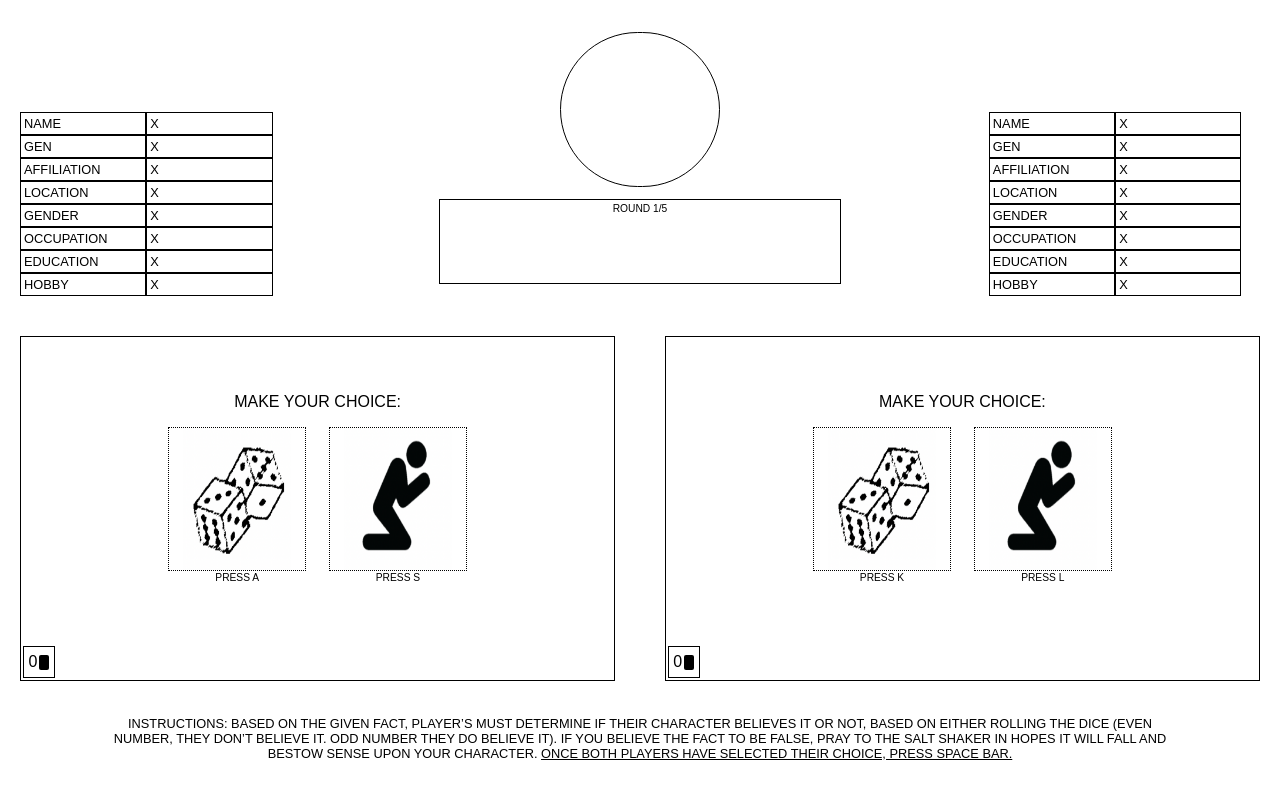
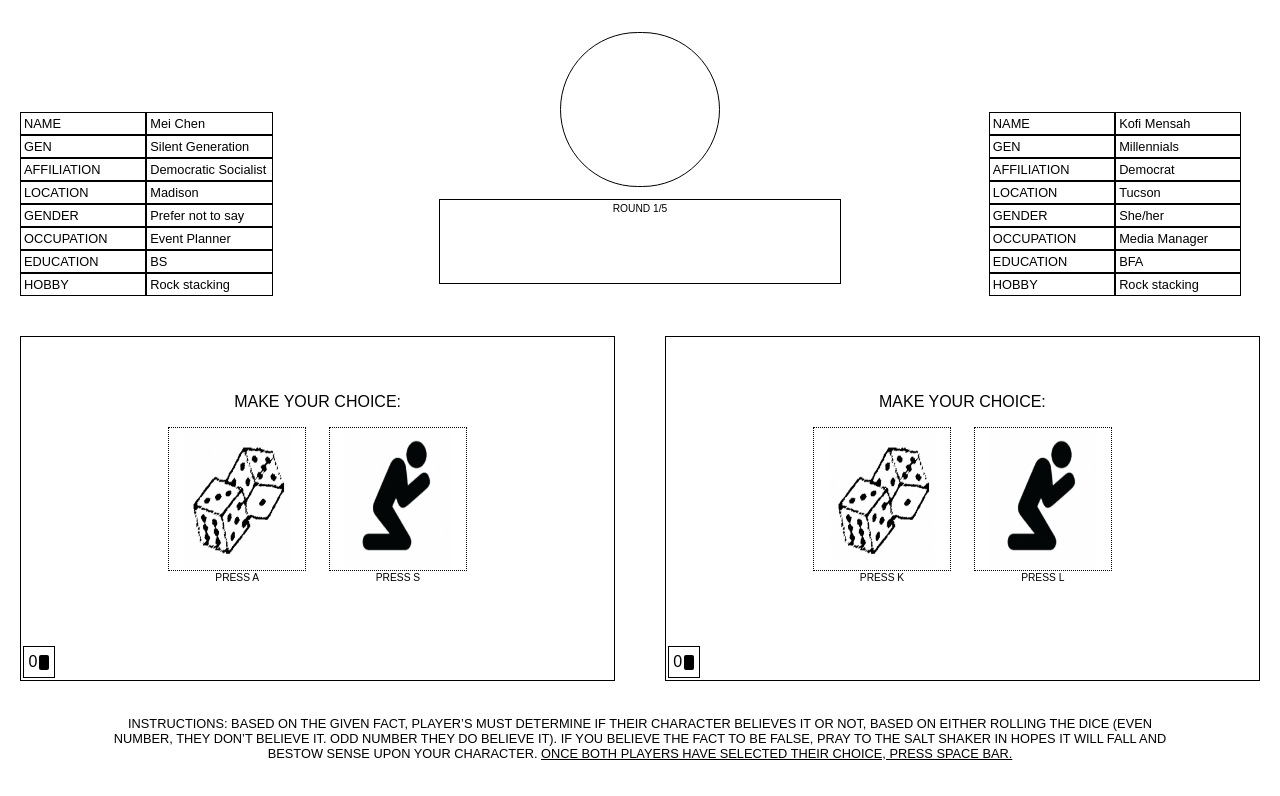
Before and after one commit to altrs/disinfo, a plain HTML site: page index.html in a window 1280 px wide. Drawn offline with Linux system fonts and the light colour scheme.

Commit message:
generatePlayers

```diff
--- a/index.html
+++ b/index.html
@@ -55,35 +55,35 @@
 			<div id="player2">
 				<div>
 					<p>NAME</p>
-					<p id="name1">X</p>
+					<p id="name2">X</p>
 				</div>
 				<div>
 					<p>GEN</p>
-					<p id="gen1">X</p>
+					<p id="gen2">X</p>
 				</div>
 				<div>
 					<p>AFFILIATION</p>
-					<p id="aff1">X</p>
+					<p id="aff2">X</p>
 				</div>
 				<div>
 					<p>LOCATION</p>
-					<p id="loc1">X</p>
+					<p id="loc2">X</p>
 				</div>
 				<div>
 					<p>GENDER</p>
-					<p id="gender1">X</p>
+					<p id="gender2">X</p>
 				</div>
 				<div>
 					<p>OCCUPATION</p>
-					<p id="occ1">X</p>
+					<p id="occ2">X</p>
 				</div>
 				<div>
 					<p>EDUCATION</p>
-					<p id="edu1">X</p>
+					<p id="edu2">X</p>
 				</div>
 				<div>
 					<p>HOBBY</p>
-					<p id="hobby1">X</p>
+					<p id="hobby2">X</p>
 				</div>
 			</div>
 		</div>
@@ -131,5 +131,6 @@
 
 	</div>
 
+<script src="script.js"></script>
 </body>
 </html>
--- a/script.js
+++ b/script.js
@@ -1,3 +1,24 @@
+let names = ['Oliver Anderson', 'Maya Rodriguez', 'Ethan Bennett','Mason Wright', 'Evelyn Hayes', 'Alexander Kim', 'Kofi Mensah', 'Mei Chen', 'Aisha Khan', 'Lars Andersen', 'Sophie Müller', 'Valentina Carter', 'Matias Perez', 'Liam Foster'];
+let generations = ['Silent Generation', 'Baby Boomer', 'Generation X', 'Millennials', 'Generation Z'];
+let affilations = ['Democrat', 'Republican', 'Libertarian', 'Green Party', 'Constitution Party', 'Socialist', 'Democratic Socialist', 'Independent'];
+let locations = ['Boise', 'Savannah','Anchorage', 'Wichita', 'Providence', 'Tucson', 'Omaha', 'Birmingham','Madison', 'Spokane', 'Baton Rouge', 'Fargo', 'Columbia', 'Eugene','Springfield'];
+let genders = ['She/her', 'She/they', 'He/him', 'He/they', 'She/He', 'She/He/They', 'They/them', 'Prefer not to say'];
+let occupations = ['Graphic Designer','Paramedic','Archaeologist','Financial Analyst','Chef', 'Librarian', 'Software Engineer','Event Planner','Welder','Speech Therapist', 'Media Manager','Astronomer', 'Electrician', 'Fitness Trainer', 'Pediatric Nurse'];
+let educations = ['HS Diploma', 'BA', 'BFA', 'BS', 'MFA', 'PhD', 'MD'];
+let hobbies = ['Gardening', 'Walking around', 'Sun Bathing', 'Taxidermy', 'Eavesdropping', 'Tennis', 'Chasing cats', 'Diving', 'Barbecuing', 'Hacking', 'Hoola hooping', 'Rock stacking', 'Karaoke', 'Playing monopoly', 'Mushroom foraging'];
+let charTraits = ['name', 'gen','aff','loc','gender','occ','edu','hobby'];
+let allArrays = [names, generations, affilations, locations, genders, occupations, educations, hobbies];
+
 function generatePlayers(){
+	for(let i=0; i<8; i++){
+		let ct1 = document.getElementById(charTraits[i] + '1');
+		let ct2 = document.getElementById(charTraits[i] + '2');
+		let currentArray = allArrays[i];
+		let randomElement1 = currentArray[Math.floor(Math.random() * currentArray.length)];
+		let randomElement2 = currentArray[Math.floor(Math.random() * currentArray.length)];
+		ct1.innerHTML = randomElement1;
+		ct2.innerHTML = randomElement2;
+	}
+}
 
-}
+generatePlayers();
```
Also changed, not shown: 1 other file.
